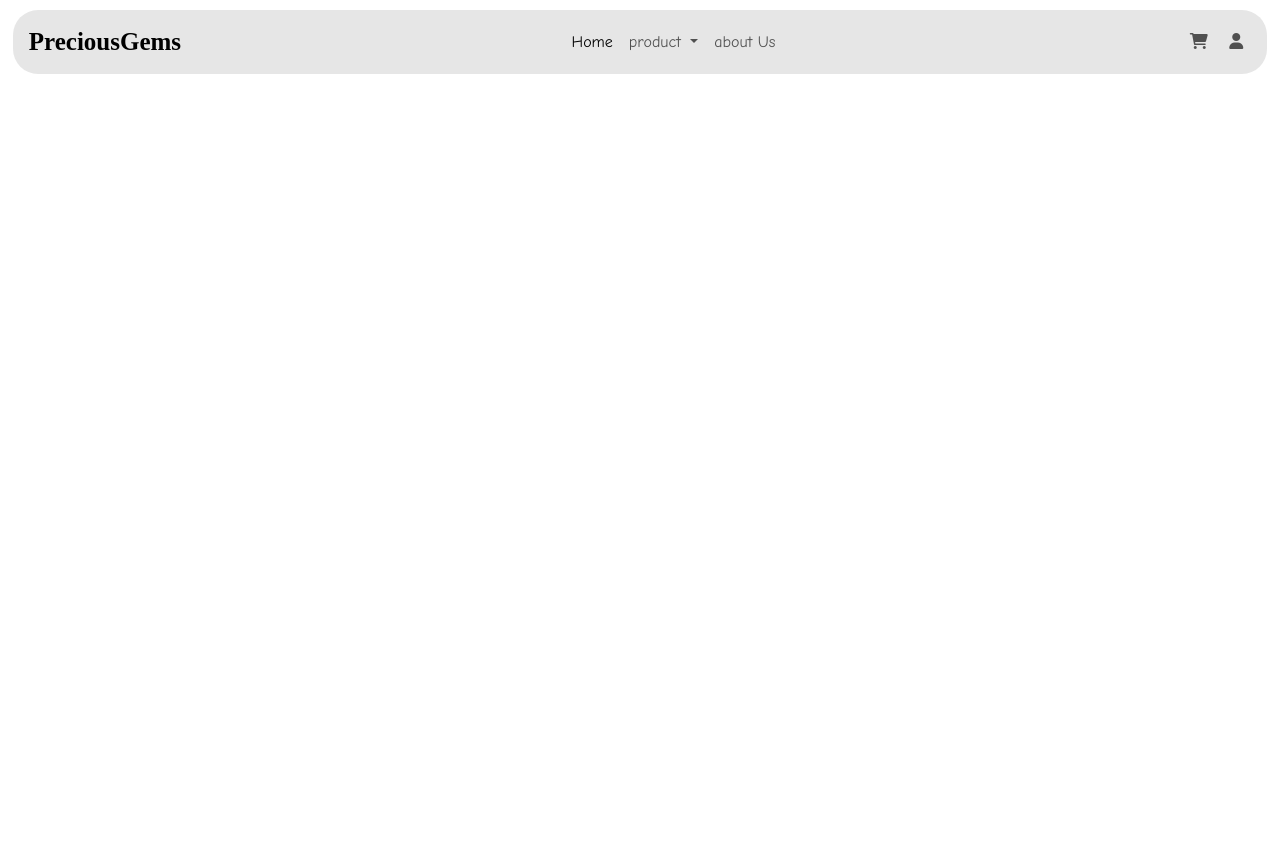
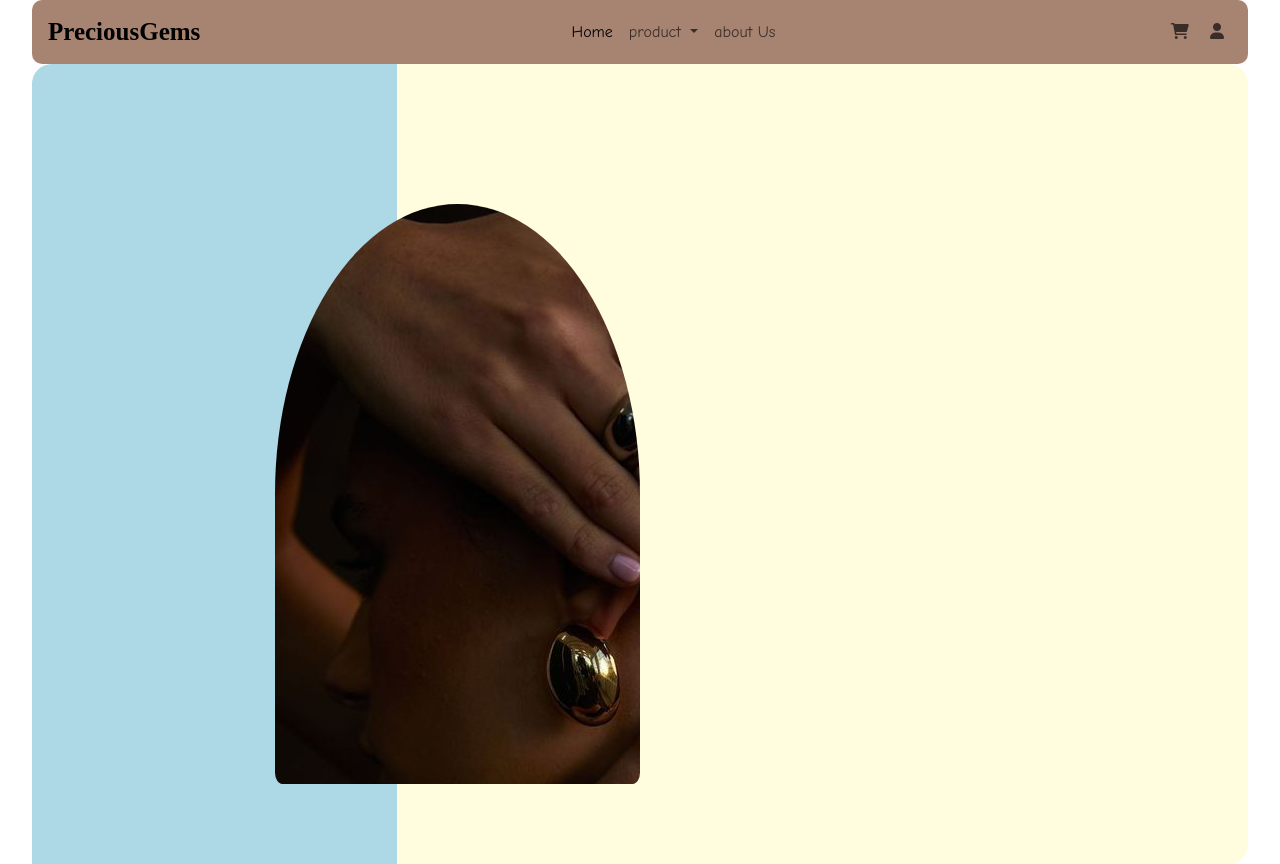
Before and after one commit to zeynabmohebbi/PreciousGems, a plain HTML site: page index.html in a window 1280 px wide. Before the commit the page ends 800 px from the top, so only its background shows below. Drawn offline with nearby package versions, Linux system fonts and the light colour scheme.

Commit message:
create and style a div to introduct the website

```diff
--- a/assets/scss/min.scss
+++ b/assets/scss/min.scss
@@ -1,2 +1,3 @@
 @import "./partials/BasicActions";
 @import "./partials/header";
+@import "./partials/referrer.scss"
--- a/assets/scss/partials/_header.scss
+++ b/assets/scss/partials/_header.scss
@@ -1,19 +1,26 @@
 .header {
-    background-color: rgba(185, 185, 185, 0.356); // پس‌زمینه قرمز برای هدر
+    background-color:rgba(145, 100, 79, 0.795);
+    color: #493737;
     display: flex;
-    width: 98%;
     align-items: center;
     justify-content: space-between;
-    margin: 10px auto;
+    margin:auto;
     position: sticky;
     top: 0;
     font-family: Comic Sans MS;
-    border-radius: 25px;
+    z-index: 1;
+    width: 95%;
+    border-radius: 10px;
 
     @media (max-width: 992px) {
       background-color: rgba(185, 185, 185, 0.356);
     }
   }
+
+
+
+
+
 
   .navbar {
     width: 100%;
@@ -33,6 +40,8 @@
     }
   }
 
+
+
   .navbar-brand {
     margin-right: auto;
     font-family:French Script MT;
--- /dev/null
+++ b/assets/scss/partials/_referrer.scss
@@ -0,0 +1,38 @@
+.referrer{
+    width: 95%;
+    height: 100vh;
+    display: flex;
+    align-items: center;
+    justify-content: space-between;
+    border-radius: 20px;
+    background-color: #FFFDDD;
+    margin: auto;
+    position: relative;
+
+    &__backgrund{
+        position: absolute;
+        left: 0;
+        bottom: 0;
+        width: 30%;
+        height: 100%;
+        background-color: lightblue;
+        border-radius: 20px 0 0 0;
+    }
+
+    &__poster{
+        position: absolute;
+        left: 20%;
+        bottom: 80px;
+        border-radius: 50% 50% 2% 2%;
+        width: 30%;
+        height: 580px;
+        overflow: hidden;
+
+        &__img{
+            width: 100%;
+            height: 100%;
+
+        }
+
+    }
+}
--- a/index.html
+++ b/index.html
@@ -11,7 +11,7 @@
     <link rel="stylesheet" href="https://cdnjs.cloudflare.com/ajax/libs/font-awesome/6.0.0-beta3/css/all.min.css">
 </head>
 <body>
-    <!-- ناوبری -->
+    <!--start header -->
     <header class="header">
         <nav class="navbar navbar-expand-lg navbar-light">
             <a class="navbar-brand mx-3" href="#">PreciousGems</a>
@@ -44,7 +44,7 @@
                         <a class="nav-link" href="#">about Us</a>
                     </li>
                 </ul>
-                <!-- Disabled به سمت راست -->
+                <!-- به سمت راست -->
                 <ul class="navbar-nav mb-2 mb-lg-0">
                     <li class="nav-item">
                         <a class="nav-link mx-3">
@@ -56,6 +56,20 @@
             </div>
         </nav>
     </header>
+    <!-- end header -->
+
+
+    <section class="referrer">
+        <div class="referrer__backgrund"></div>
+
+        <div class="referrer__poster">
+            <img src="./assets/images/2.jpg" alt="">
+        </div>
+
+        <div class="referrer__stacked">
+
+        </div>
+    </section>
 
     <!-- لینک Bootstrap JS -->
     <script src="https://cdn.jsdelivr.net/npm/bootstrap@5.3.0-alpha3/dist/js/bootstrap.bundle.min.js"></script>
```
Also changed, not shown: assets/css/min.css, assets/images/1.jpg (added), assets/images/2.jpg (added), assets/images/3.jpg (added), 1 other file.
